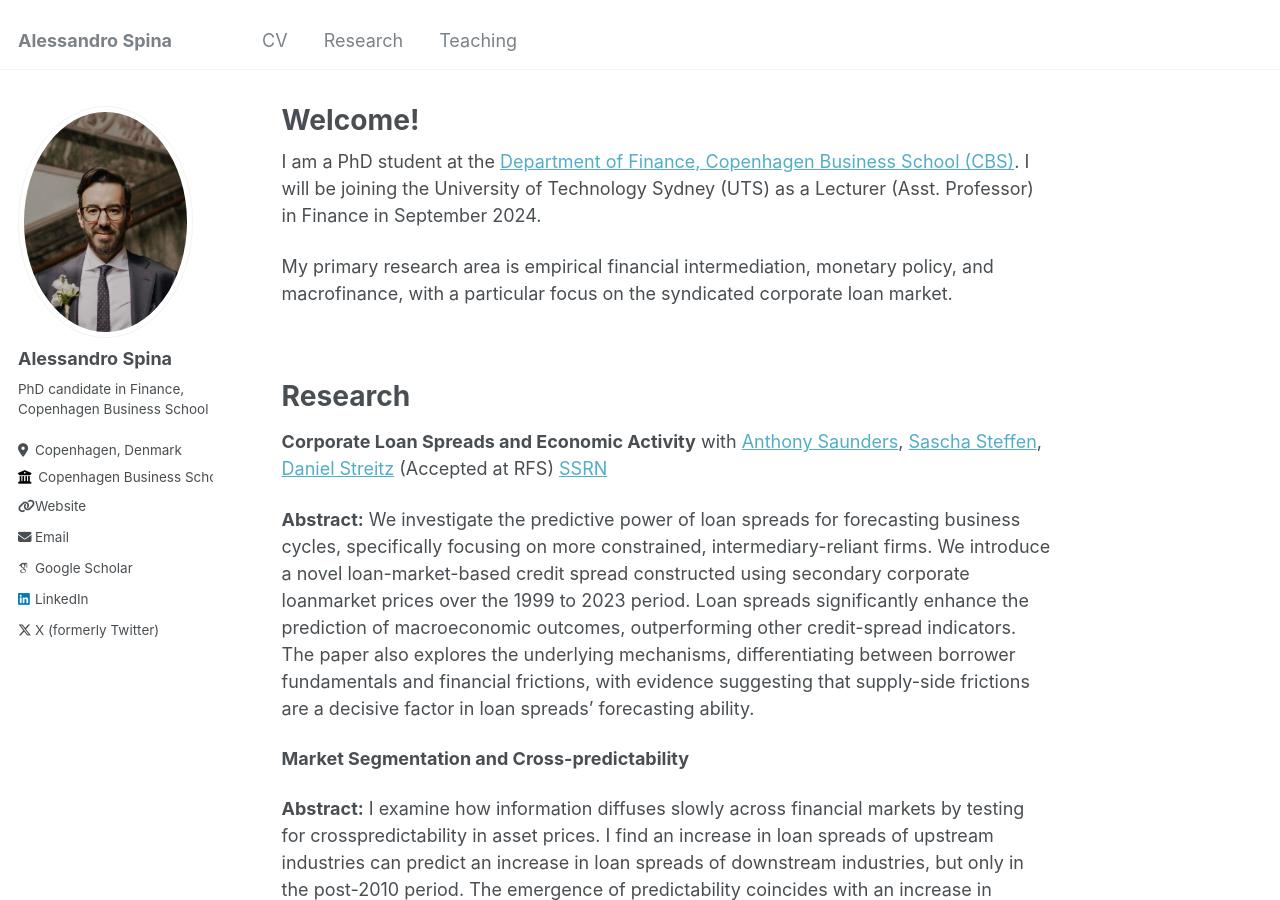
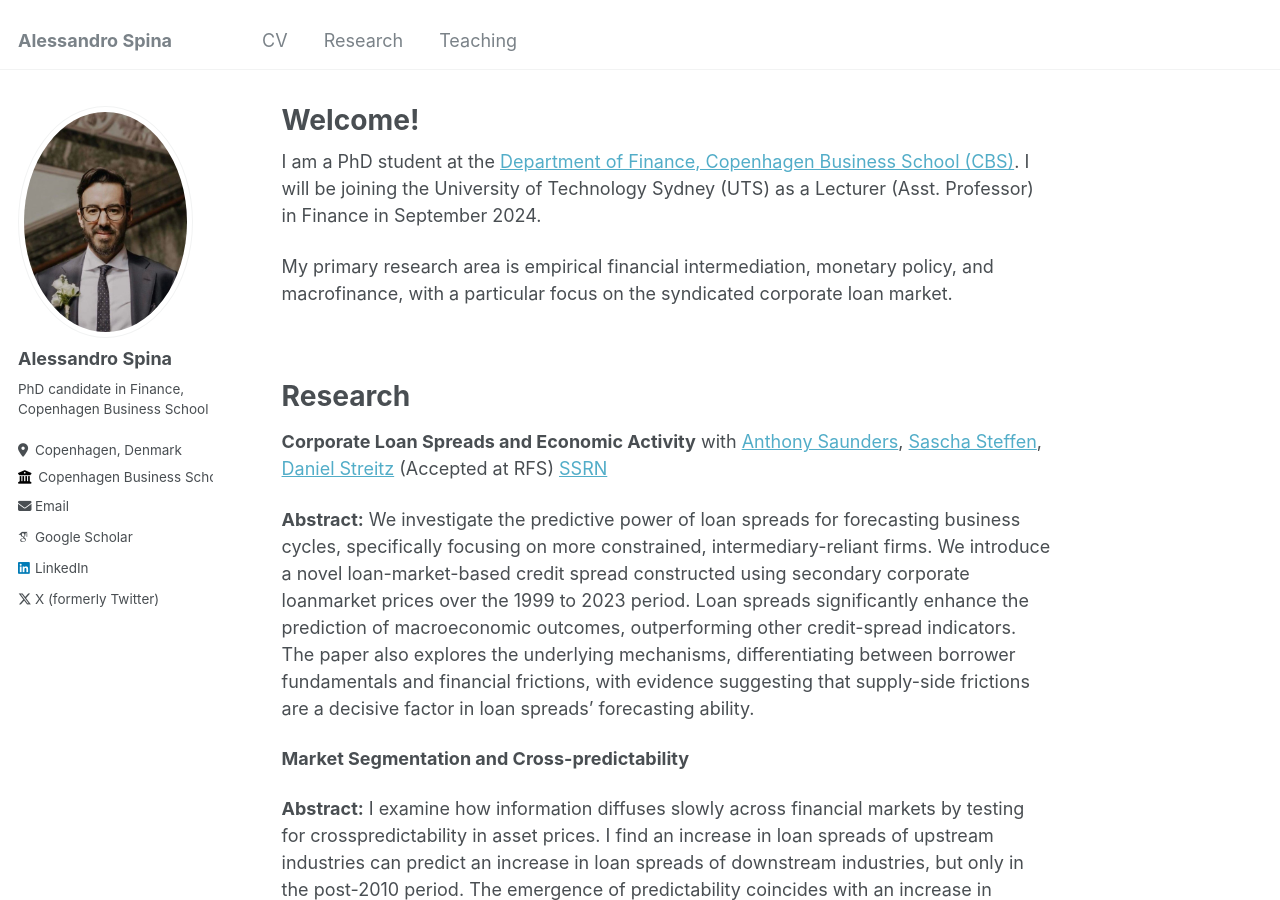
Before and after one commit to aspi6246/aspi6246.github.io, a Jekyll site: the page built from _pages/about.md, in a window 1280 px wide and 900 px high. Built offline with Jekyll 4.4.1, drawn with Linux system fonts in a browser that asks for light colours; some web fonts are replaced.

```diff
--- a/_config.yml
+++ b/_config.yml
@@ -28,7 +28,7 @@ author:
                       Copenhagen Business School"
   location         : "Copenhagen, Denmark"
   employer         : "Copenhagen Business School"
-  uri              : "https://aspi6246.github.io"
+  uri              : #"https://aspi6246.github.io"
   email            : "asp.fi@cbs.dk"
 
   # Academic websites
```
